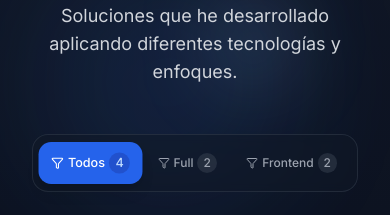
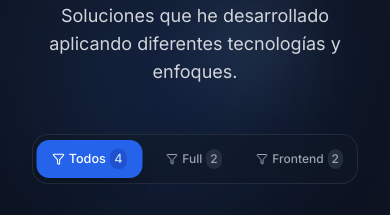
Before and after one commit to ezkript/portfolio, a Next.js app: page / in a window 390 px wide. Shown: the part 4060-4275 px from the top of the page. Built offline with nearby package versions, Linux system fonts and the light colour scheme; no server answers.

Commit message:
style(filter): fix filter overflow

```diff
--- a/src/components/section/projects/Projects.tsx
+++ b/src/components/section/projects/Projects.tsx
@@ -90,13 +90,13 @@ const Projects = () => {
           </p>
         </div>
         <div className="flex justify-center mb-8 md:mb-12 px-4">
-          <div className="bg-gray-900/50 backdrop-blur-sm rounded-2xl p-2 border border-gray-700/50 w-full max-w-md md:min-w-[400px]">
+          <div className="bg-gray-900/50 backdrop-blur-sm rounded-2xl p-1.5 md:p-2 border border-gray-700/50 w-full max-w-full md:max-w-md md:min-w-[400px]">
             <div className="flex gap-1 md:gap-2">
               {categories.map((category) => (
                 <button
                   key={category.id}
                   onClick={() => setActiveFilter(category.id)}
-                  className={`flex-1 md:flex-initial px-3 md:px-4 py-2.5 md:py-3 rounded-xl text-xs md:text-sm font-medium transition-all duration-300 flex items-center justify-center gap-1 md:gap-2 ${
+                  className={`flex-1 px-2 md:px-4 py-2 md:py-3 rounded-xl text-xs md:text-sm font-medium transition-all duration-300 flex items-center justify-center gap-1 md:gap-2 ${
                     activeFilter === category.id
                       ? "bg-blue-600 text-white shadow-lg transform scale-105"
                       : "text-gray-400 hover:text-white hover:bg-gray-800/50"
@@ -105,7 +105,7 @@ const Projects = () => {
                   <Filter className="w-3 h-3 md:w-4 md:h-4" />
                   <span className="hidden sm:inline">{category.label}</span>
                   <span className="sm:hidden">{category.label.split(' ')[0]}</span>
-                  <span className={`text-xs px-1.5 md:px-2 py-0.5 md:py-1 rounded-full ${
+                  <span className={`text-xs px-1 md:px-2 py-0.5 md:py-1 rounded-full ${
                     activeFilter === category.id
                       ? "bg-blue-800/50 text-blue-200"
                       : "bg-gray-700/50 text-gray-400"
```
